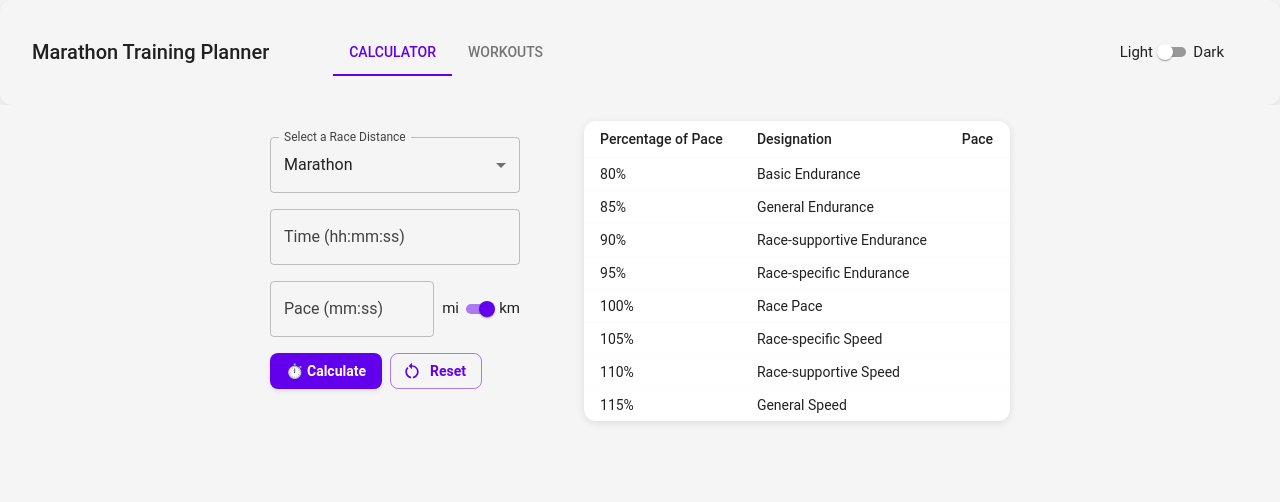
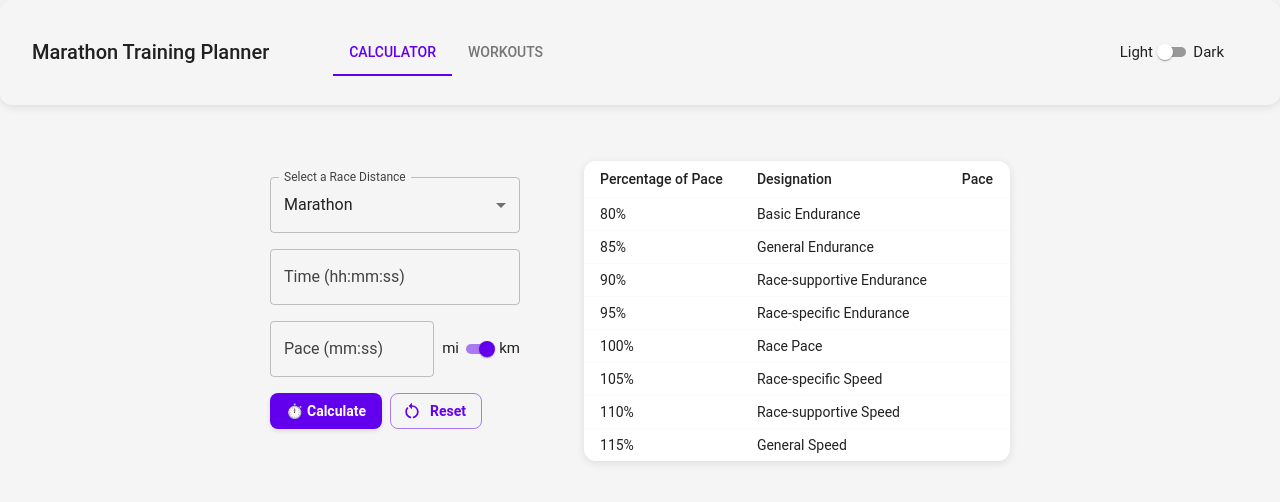
Before and after one commit to ewongz/run-planner, a React (Create React App) app in the folder frontend/: page / in a window 1280 px wide. Shown: the top 502 px of the page. Built offline with nearby package versions, Linux system fonts and the light colour scheme.

Commit message:
increase margin between app bar and content

```diff
--- a/frontend/src/App.tsx
+++ b/frontend/src/App.tsx
@@ -87,7 +87,8 @@ function App() {
         justifyContent: "center",
         bgcolor: "background.default",
         color: "text.primary",
-        p: 3
+        p: 3,
+        m: 5
       }}
     >
         {/* Pace-calculator"*/}
```
